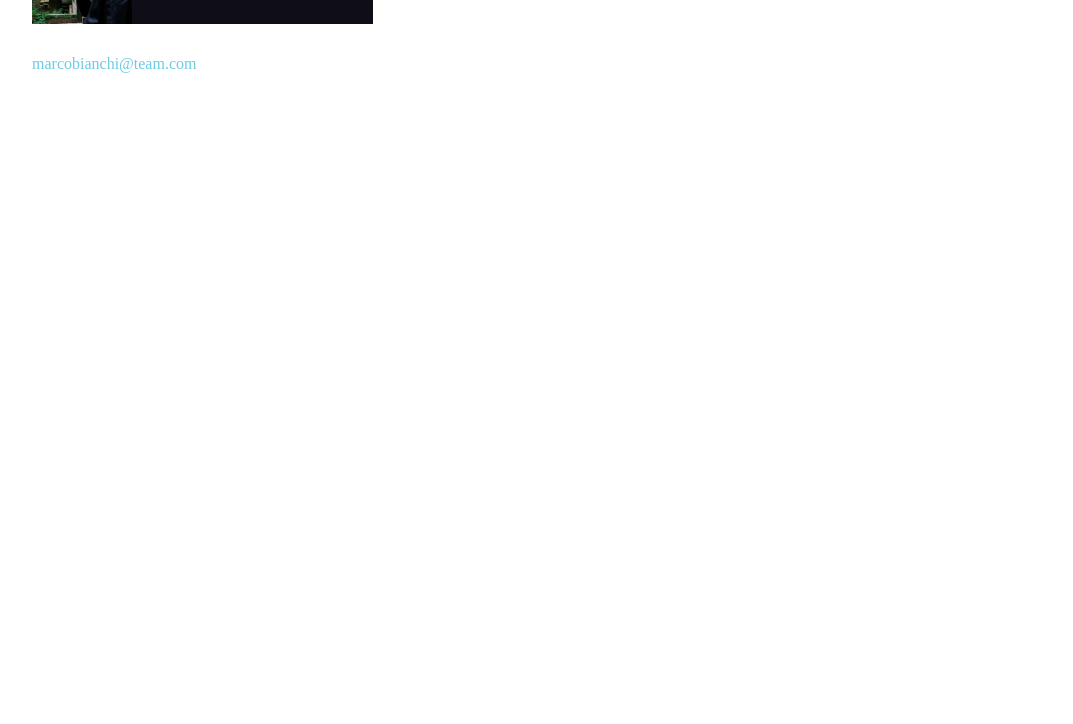
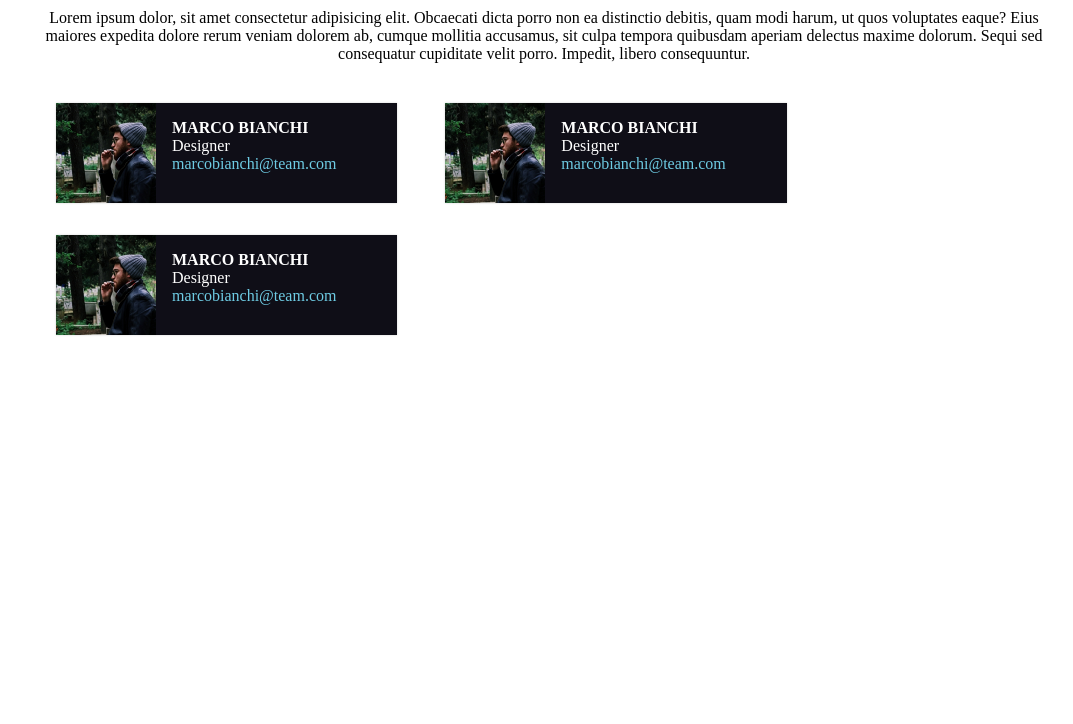
Before and after one commit to sgraziola/html-css-float-cards, a plain HTML site: page index.html in a window 1280 px wide. Shown: the part 76-800 px from the top of the page, without its empty margins (96-1169 px from the left). Drawn offline with Linux system fonts and the light colour scheme.

Commit message:
Add header commit team

```diff
--- a/assets/css/style.css
+++ b/assets/css/style.css
@@ -23,24 +23,47 @@
     clear: both;
 }
 
-img {
-    max-height: 100%;
+img {;
+    float: left;
+    width: 100px;
+    max-width: 100%;
+}
+
+
+header{
+    text-align: center;
+    margin-top: 1.5rem;
+    margin-bottom: 1.5rem;
 
 }
 
+.title{
+    color: var(--flo_title);
+    margin-bottom: 1.5rem;
+}
 
 .col_4 {
     float: left;
     width: calc(100% / 3);
     background-color: var(--flo_card);
     color: white;
-    height: 100px;
-    weight
+    box-shadow: 0 0 2px lightgrey;
+    margin: 1rem 1.5rem;
+
 }
 
-.targa {
-  /*   float: left; */
+
+.targa{
+    float: left;
+    padding: 1rem;
+
 }
+
+.nome{
+    font-size: larger;
+}
+
+
 
 .email {
     color: var(--flo_email);
--- a/index.html
+++ b/index.html
@@ -10,48 +10,45 @@
 </head>
 
 <body>
+
+
+
     <div class="container">
+        <header>
+            <h1 class="title">Meet Our Team</h1>
+            <p>Lorem ipsum dolor, sit amet consectetur adipisicing elit. Obcaecati dicta porro non ea distinctio debitis,
+                quam modi harum, ut quos voluptates eaque? Eius maiores expedita dolore rerum veniam dolorem ab, cumque
+                mollitia accusamus, sit culpa tempora quibusdam aperiam delectus maxime dolorum. Sequi sed consequatur
+                cupiditate velit porro. Impedit, libero consequuntur.</p>
+        </header>
+
         <div class="row clearfix">
             <div class="col_4">
                 <img src="./assets/img/male1.png" alt="ragazzo moro con cappello che fuma">
-                    <h2>MARCO BIANCHI</h2>
+                <div class="targa">
+                    <span classe="nome"><strong>MARCO BIANCHI</strong></span><br>
+                    <span class="job">Designer</span><br>
                     <span class="email">marcobianchi@team.com</span>
-            </div>
-    <!--
-            <div class="col_4">
-                <img src="./assets/img/male1.png" alt="ragazzo moro con cappello che fuma">
-                <h2>MARCO BIANCHI</h2>
-                <span class="email">marcobianchi@team.com</span>
-
-            </div>
-
-            <div class="col_4">
-                <img src="./assets/img/male1.png" alt="ragazzo moro con cappello che fuma">
-                <h2>MARCO BIANCHI</h2>
-                <span class="email">marcobianchi@team.com</span>
-
-            </div> -->
-
-<!--
-            <div class="col_4">
-                <img src="./assets/img/male1.png" alt="ragazzo moro con cappello che fuma">
-                <h2>MARCO BIANCHI</h2>
-                <span class="email">marcobianchi@team.com</span>
-
+                </div>
             </div>
             <div class="col_4">
                 <img src="./assets/img/male1.png" alt="ragazzo moro con cappello che fuma">
-                <h2>MARCO BIANCHI</h2>
-                <span class="email">marcobianchi@team.com</span>
-
+                <div class="targa">
+                    <span classe="nome"><strong>MARCO BIANCHI</strong></span><br>
+                    <span class="job">Designer</span><br>
+                    <span class="email">marcobianchi@team.com</span>
+                </div>
             </div>
             <div class="col_4">
                 <img src="./assets/img/male1.png" alt="ragazzo moro con cappello che fuma">
-                <h2>MARCO BIANCHI</h2>
-                <span class="email">marcobianchi@team.com</span>
- -->
+                <div class="targa">
+                    <span classe="nome"><strong>MARCO BIANCHI</strong></span><br>
+                    <span class="job">Designer</span><br>
+                    <span class="email">marcobianchi@team.com</span>
+                </div>
             </div>
         </div>
+    </div>
     </div>
 </body>
 
```
